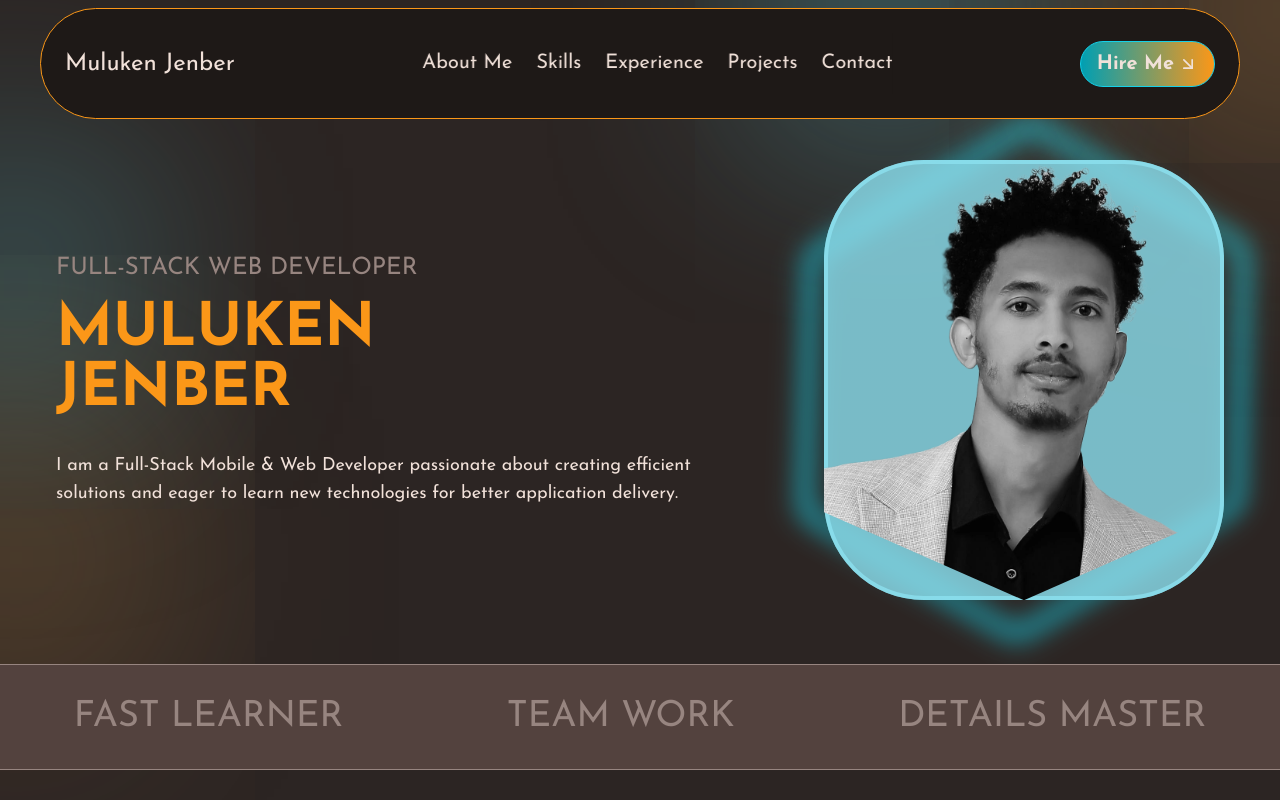
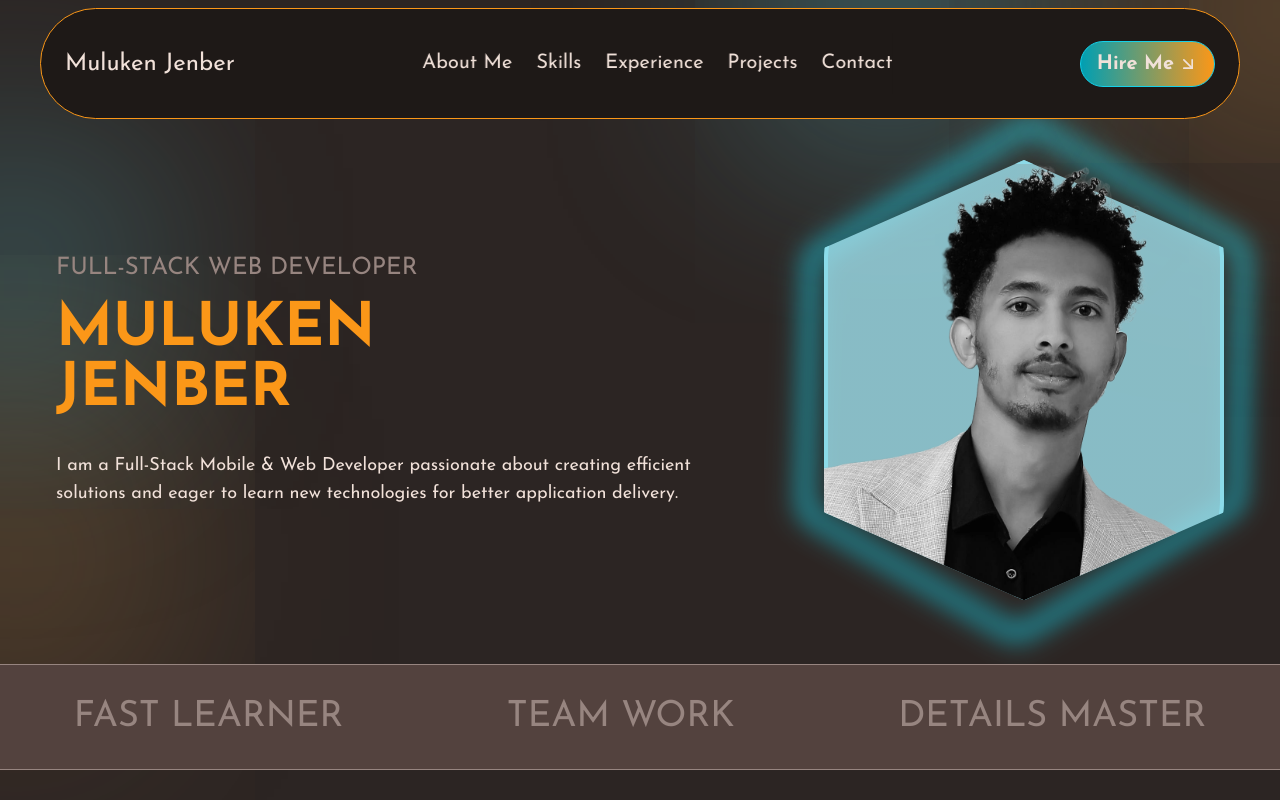
Before and after one commit to muluken0937/me, a React (Vite) app in the folder AQPortfolio/: page / in a window 1280 px wide. Shown: the top 800 px of the page. Built offline with nearby package versions, Linux system fonts and the light colour scheme.

Commit message:
update image design of herosection

```diff
--- a/AQPortfolio/src/components/heroSection/HeroPic.jsx
+++ b/AQPortfolio/src/components/heroSection/HeroPic.jsx
@@ -11,16 +11,20 @@ const HeroPic = () => {
       viewport={{ once: false, amount: 0 }}
       className="relative h-full flex items-center justify-center"
     >
-      {/* Wrapper for Image with Colored Edge */}
-      <div className="relative image-cyan-edge">
+      {/* Wrapper for Image with Full Hexagon Background */}
+      <div className="relative">
+        {/* Full Hexagon Background Color */}
+        <div className="absolute inset-0 bg-cyan-500 clip-full-hexagon z-0"></div>
+
+        {/* Image */}
         <img
           src="../../public/images/mee.png"
           alt="Muluken"
-          className="w-auto h-auto md:max-w-[400px] sm:max-w-[380px] clip-hexagon-bottom"
+          className="w-auto h-auto md:max-w-[400px] sm:max-w-[380px] clip-hexagon-bottom relative z-10"
         />
       </div>
 
-      {/* Hexagon Background */}
+      {/* Hexagon Background (Animated) */}
       <div className="absolute -z-10 flex justify-center items-center animate-pulse">
         <PiHexagonThin className="md:h-[90%] sm:h-[120%] min-h-[600px] w-auto text-cyan blur-md animate-[spin_20s_linear_infinite]" />
       </div>
--- a/AQPortfolio/src/index.css
+++ b/AQPortfolio/src/index.css
@@ -6,14 +6,20 @@
 body {
   @apply bg-darkBrown;
 }
+/* Clip path for the full hexagon (aligned with the image) */
+.clip-full-hexagon {
+  clip-path: polygon(0 20%, 50% 0, 100% 20%, 100% 80%, 50% 100%, 0 80%);
+}
+
+/* Clip path for the bottom hexagon (for the image) */
 .clip-hexagon-bottom {
   clip-path: polygon(0 0, 100% 0, 100% 80%, 50% 100%, 0 80%);
 }
 
-.image-cyan-edge {
-  background: linear-gradient(260deg, #8de1f0cc 100%, #b8ced8 50%);
+/* Background color for the full hexagon */
+.bg-cyan-500 {
+  background: linear-gradient(260deg, #a0e2eecc 100%, #e2f1f8 50%);
   display: inline-block;
   outline: 4px solid rgba(141, 225, 240, 0.8);
   outline-offset: -4px;
-  border-radius: 100px;
-}
+  border-radius: 100px;}
```
